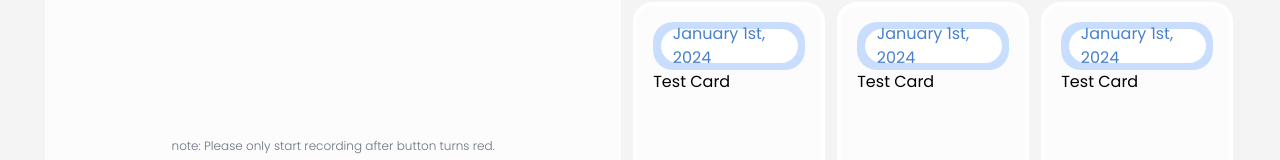
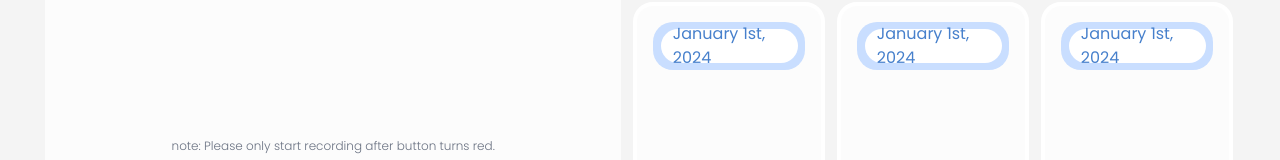
Before and after one commit to ryushen-tan/Phon3y, a React (Vite) app in the folder fe/: page /guest/transcribe in a window 1280 px wide. Shown: the part 522-682 px from the top of the page. Built offline with nearby package versions, Linux system fonts and the light colour scheme; no server answers.

Commit message:
updates basic info

```diff
--- a/fe/src/pages/LandingPage.tsx
+++ b/fe/src/pages/LandingPage.tsx
@@ -66,8 +66,8 @@ const LandingPage: React.FC = () => {
                         </div>
                     </div>
                     <div className='w-screen h-[400px] mt-40 bg-black/10 bg-blur-xl border-1 border-gray-200 backdrop-blur-lg flex flex-col justify-center items-center'>
-                        <h1 className='text-white text-[34px] font-medium mt-20'>What's our Phoney Mission?</h1>
-                        <div className='flex gap-24 mt-10 text-[#2b2b2b]'>
+                        <h1 className='text-white text-[34px] font-medium'>What's our Phoney Mission?</h1>
+                        <div className='flex gap-24 text-[#2b2b2b]'>
                             {/* <div className='w-[400px] bg-black/10 h-[300px] bg-white rounded-md flex justify-center items-center font-semibold text-[20px]'>
                                 <img src="" alt="" />
                                 <h2> "To help people lol" -ryu</h2>
--- a/fe/src/pages/TranscribePage.tsx
+++ b/fe/src/pages/TranscribePage.tsx
@@ -18,10 +18,10 @@ function TranscribePage() {
             <Camera />
             <div className="w-[47vw] overflow-x-auto">
               <div className="flex gap-3 w-max">
-                <GalleryCard title="Test Card" date="January 1st, 2024" description="" />
-                <GalleryCard title="Test Card" date="January 1st, 2024" description="" />
-                <GalleryCard title="Test Card" date="January 1st, 2024" description="" />
-                <GalleryCard title="Test Card" date="January 1st, 2024" description="" />
+                <GalleryCard title="" date="January 1st, 2024" description="" />
+                <GalleryCard title="" date="January 1st, 2024" description="" />
+                <GalleryCard title="" date="January 1st, 2024" description="" />
+                <GalleryCard title="" date="January 1st, 2024" description="" />
               </div>
             </div>
           </div>
```
